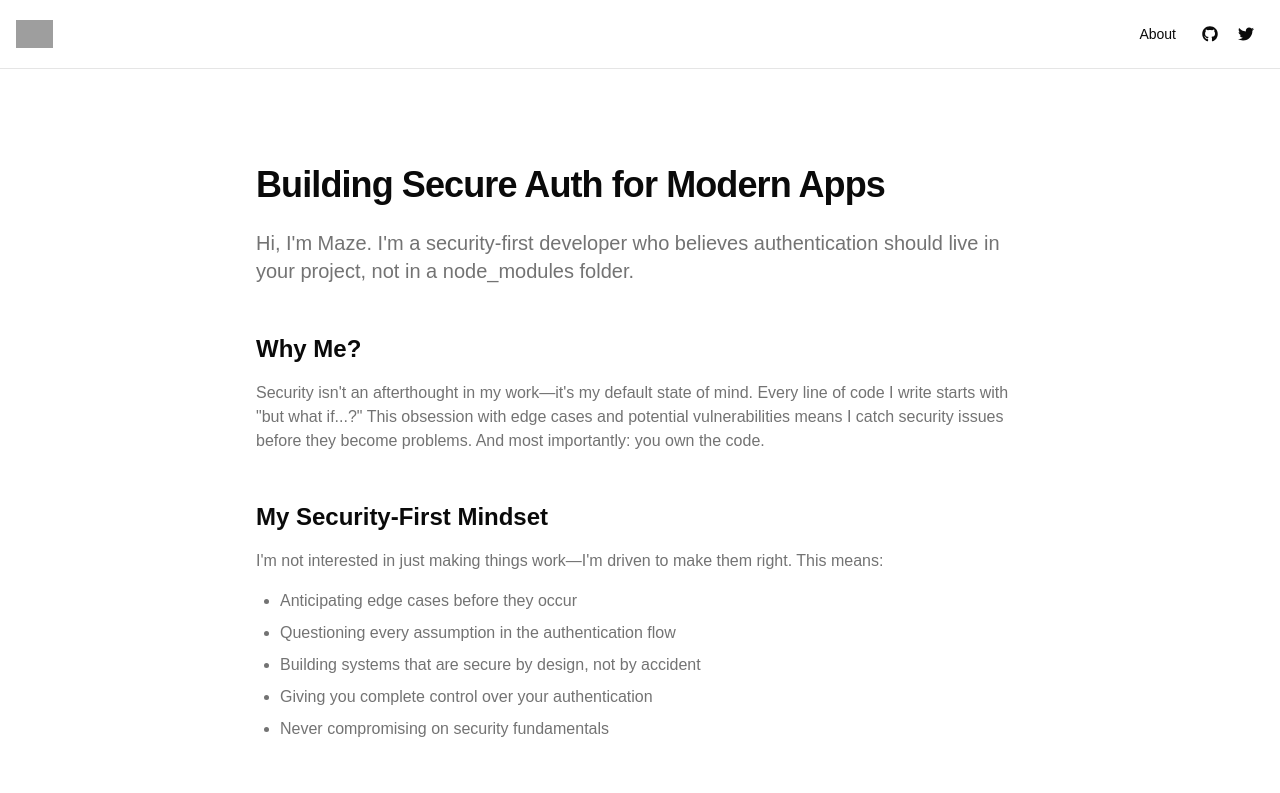
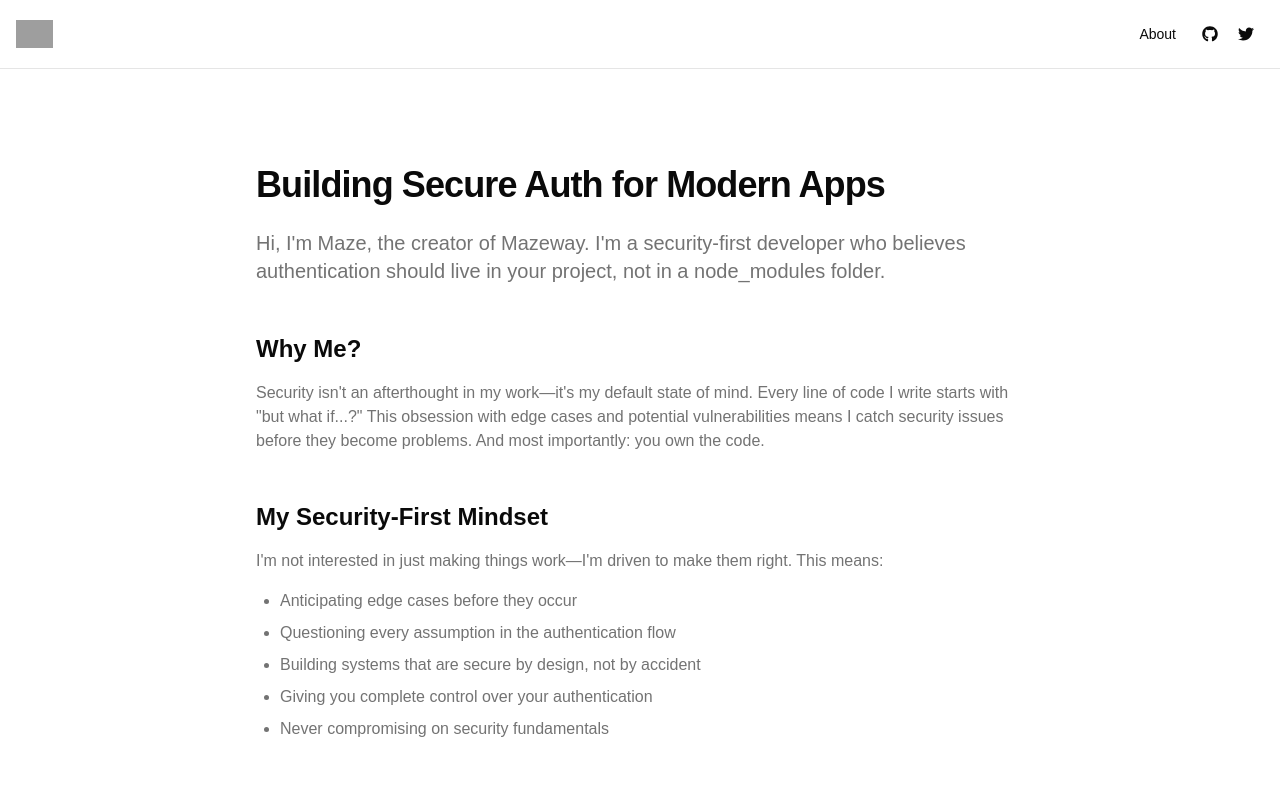
Before and after one commit to mazeincoding/mazeway-www, a Next.js app: page /about in a window 1280 px wide. Shown: the top 793 px of the page. Built offline with nearby package versions, Linux system fonts and the light colour scheme; grey boxes are pictures that could not be loaded.

Commit message:
some writing tweets to about page

```diff
--- a/src/app/about/page.tsx
+++ b/src/app/about/page.tsx
@@ -20,9 +20,9 @@ export default function AboutPage() {
           </h1>
           <div className="prose prose-lg dark:prose-invert">
             <p className="text-xl text-muted-foreground mb-12">
-              Hi, I'm Maze. I'm a security-first developer who believes
-              authentication should live in your project, not in a node_modules
-              folder.
+              Hi, I'm Maze, the creator of Mazeway. I'm a security-first
+              developer who believes authentication should live in your project,
+              not in a node_modules folder.
             </p>
 
             <section className="mb-12">
```
